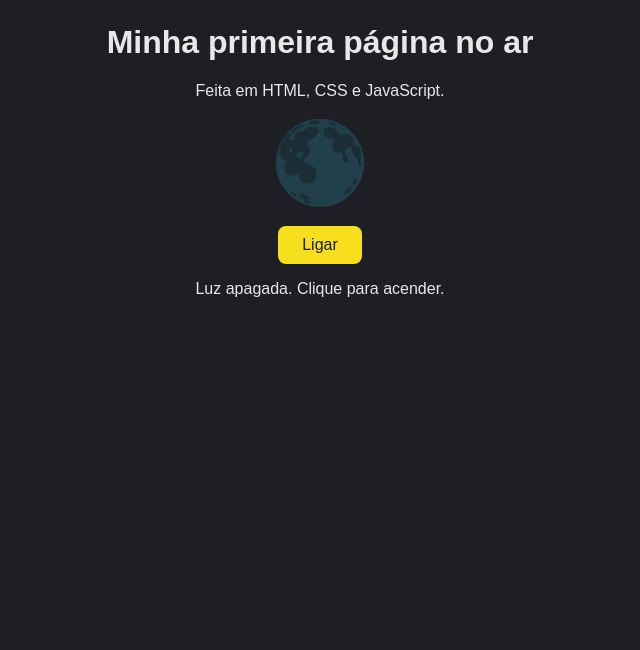
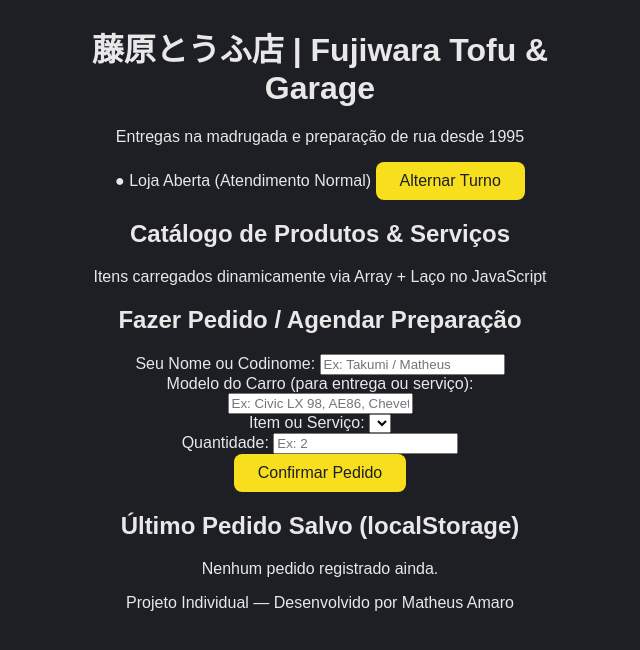
Before and after one commit to Amaroxnz/minha-pagina, a plain HTML site: page index.html in a window 1280 px wide. Shown: the whole page, without its empty margins (320-960 px from the left). Drawn offline with Linux system fonts and the light colour scheme.

Commit message:
Update index.html

```diff
--- a/index.html
+++ b/index.html
@@ -1,18 +1,70 @@
 <!DOCTYPE html>
-<html lang="pt-br">
+<html lang="pt-BR">
 <head>
   <meta charset="UTF-8">
-  <meta name="viewport" content="width=device-width, initial-scale=1">
-  <title>Minha primeira página no ar</title>
+  <meta name="viewport" content="width=device-width, initial-scale=1.0">
+  <title>Fujiwara Tofu Shop & Touge Garage</title>
   <link rel="stylesheet" href="estilo.css">
 </head>
 <body>
-  <h1>Minha primeira página no ar</h1>
-  <p>Feita em HTML, CSS e JavaScript.</p>
+  <header class="topo">
+    <div class="marca">
+      <h1>藤原とうふ店 | Fujiwara Tofu & Garage</h1>
+      <p>Entregas na madrugada e preparação de rua desde 1995</p>
+    </div>
 
-  <p id="lampada" class="lampada">🌑</p>
-  <button id="interruptor" type="button">Ligar</button>
-  <p id="aviso">Luz apagada. Clique para acender.</p>
+    <div class="painel-status">
+      <span id="badge-status" class="status aberto">● Loja Aberta (Atendimento Normal)</span>
+      <button id="btn-turno" type="button">Alternar Turno</button>
+    </div>
+  </header>
+
+  <main class="container">
+    <section class="secao">
+      <h2>Catálogo de Produtos & Serviços</h2>
+      <p class="subtitulo">Itens carregados dinamicamente via Array + Laço no JavaScript</p>
+      <div id="lista-produtos" class="grid-produtos"></div>
+    </section>
+
+    <section class="secao">
+      <h2>Fazer Pedido / Agendar Preparação</h2>
+      <form id="form-pedido" novalidate>
+        <div class="campo">
+          <label for="cliente">Seu Nome ou Codinome:</label>
+          <input type="text" id="cliente" placeholder="Ex: Takumi / Matheus">
+        </div>
+
+        <div class="campo">
+          <label for="carro">Modelo do Carro (para entrega ou serviço):</label>
+          <input type="text" id="carro" placeholder="Ex: Civic LX 98, AE86, Chevette...">
+        </div>
+
+        <div class="campo">
+          <label for="item-escolhido">Item ou Serviço:</label>
+          <select id="item-escolhido"></select>
+        </div>
+
+        <div class="campo">
+          <label for="quantidade">Quantidade:</label>
+          <input type="text" id="quantidade" placeholder="Ex: 2">
+        </div>
+
+        <button type="submit" class="btn-enviar">Confirmar Pedido</button>
+        <p id="mensagem-validacao" class="msg-erro"></p>
+      </form>
+    </section>
+
+    <section class="secao">
+      <h2>Último Pedido Salvo (localStorage)</h2>
+      <div id="caixa-ultimo-pedido" class="card-salvo">
+        Nenhum pedido registrado ainda.
+      </div>
+    </section>
+  </main>
+
+  <footer class="rodape">
+    <p>Projeto Individual — Desenvolvido por Matheus Amaro</p>
+  </footer>
 
   <script src="script.js"></script>
 </body>
```
